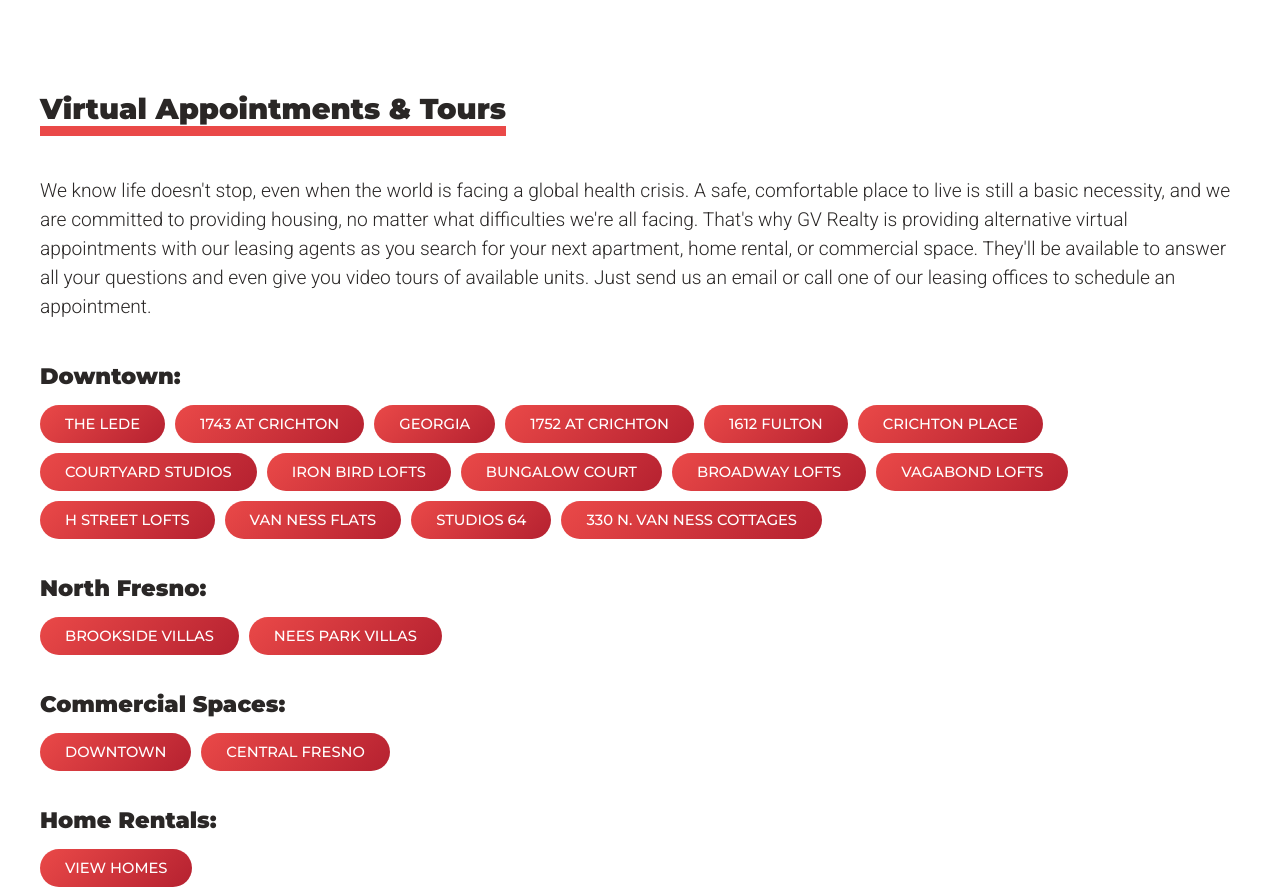
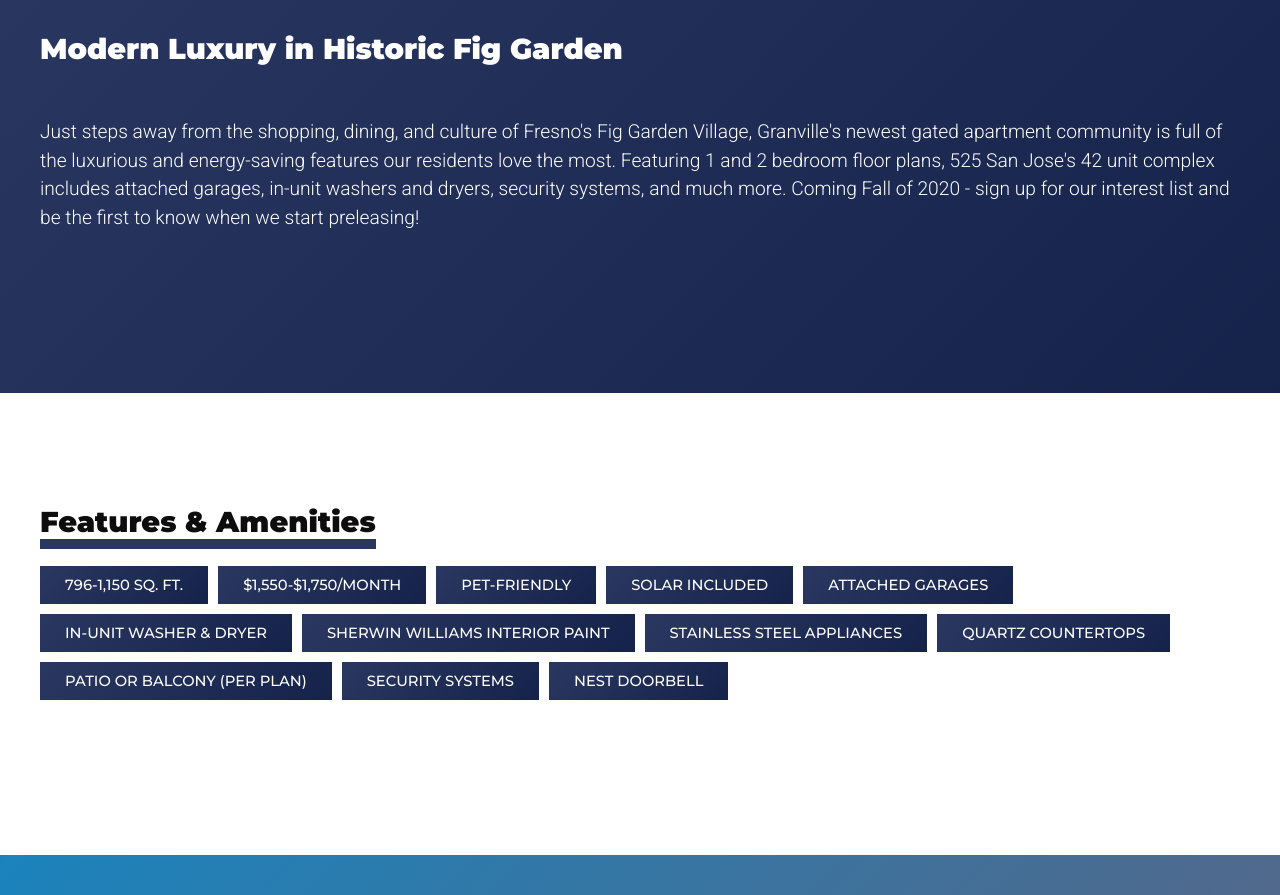
Before and after one commit to hreilly/525sanjose.com, a plain HTML site: page index.html in a window 1280 px wide. Shown: the part 880-1775 px from the top of the page. Drawn offline with Linux system fonts and the light colour scheme.

Commit message:
Updates to html and css

```diff
--- a/index.html
+++ b/index.html
@@ -7,7 +7,7 @@
   <meta name="viewport" content="width=device-width, initial-scale=1.0">
   <meta name="description" content="At Granville Realty, community is our top priority. We believe it's our responsibility to help keep our tenants and our staff safe. We hope that you won't hesitate to reach out to us with any question or concerns.">
 
-  <title>Granville Realty - Let's all #StayAtHome</title>
+  <title>525 San Jose - Coming soon to Fig Garden Village | A Granville Community</title>
   <link type="text/css" rel="stylesheet" href="style.css">
   <link href="https://fonts.googleapis.com/css2?family=Montserrat:wght@500;900&family=Roboto:wght@300&display=swap" rel="stylesheet">
 
@@ -23,54 +23,38 @@
         </div>
     </nav>
     <section class="main-content">
-        <div class="flex-container">
+        <!--<div class="flex-container">
             <img src="./images/stay_at_home_graphic-01.png" alt="" class="main-image" />
             <div class="main-text">
                 <h1>#StayAtHome</h1>
                 <p>More than 90% of apartment searches already start online, so why not make the rest of the process accessible from anywhere? When it comes down to it, it's Granville's job to meet these changing needs.</p>
             </div>
+        </div>-->
+        <div style="max-width: 1600px; margin: auto;">
+            <img src="images/header_image_logo-01.jpg" style="display: block; margin: auto; width: 100%; max-width: 100%;"/>
         </div>
         <div class="color-bar-1">
             <div>
-                <h2>What We're Doing</h2>
-                <p><strong>At Granville Realty</strong>, we have always believed in the power of community. We know we must all work together in the face of uncertainty, and there is no higher priority to us than the wellbeing of our current &amp; prospective tenants and our staff. That's why we're striving to create systems that still provide services to you while protecting one another and minimizing in-person interaction. Wherever possible, our staff are working from home so they can be with their families and we can all do our part to keep each other safe. We hope that you won't hesitate to reach out to us with any question or concerns. Below, you'll find helpful information about how we're handling these temporary changes.</p>
+                <h2>Modern Luxury in Historic Fig Garden</h2>
+                <p>Just steps away from the shopping, dining, and culture of Fresno's Fig Garden Village, Granville's newest gated apartment community is full of the luxurious and energy-saving features our residents love the most. Featuring 1 and 2 bedroom floor plans, 525 San Jose's 42 unit complex includes attached garages, in-unit washers and dryers, security systems, and much more. Coming Fall of 2020 - sign up for our interest list and be the first to know when we start preleasing!</p>
             </div>
         </div>
         <div class="white-bar">
             <div>
-                <h2><span style="border-bottom: 10px solid var(--bright-color); font-family: var(--accent-font); font-weight: 900;">Virtual Appointments & Tours</span></h2>
-                <p>We know life doesn't stop, even when the world is facing a global health crisis. A safe, comfortable place to live is still a basic necessity, and we are committed to providing housing, no matter what difficulties we're all facing. That's why GV Realty is providing alternative virtual appointments with our leasing agents as you search for your next apartment, home rental, or commercial space. They'll be available to answer all your questions and even give you video tours of available units. Just send us an email or call one of our leasing offices to schedule an appointment.</p>
-                <h3>Downtown:</h3>
+                <h2><span style="border-bottom: 10px solid var(--bright-color); font-family: var(--accent-font); font-weight: 900;">Features & Amenities</span></h2>
                 <div class="link-wrapper">
-                    <a href="http://www.rentgranville.com/property/the-lede/235" target="_blank" class="main_button light_button">The Lede</a>
-                    <a href="http://www.rentgranville.com/property/1743-at-crichton/307" target="_blank" class="main_button light_button">1743 at Crichton</a>
-                    <a href="http://www.rentgranville.com/property/georgia/356" target="_blank" class="main_button light_button">Georgia</a>
-                    <a href="http://www.rentgranville.com/property/1752-at-crichton-4plex/308" target="_blank" class="main_button light_button">1752 at Crichton</a>
-                    <a href="http://www.rentgranville.com/property/1612-fulton/89" target="_blank" class="main_button light_button">1612 Fulton</a>
-                    <a href="http://www.rentgranville.com/property/crichton-place/153" target="_blank" class="main_button light_button">Crichton Place</a>
-                    <a href="http://www.rentgranville.com/property/courtyard-studios/186" target="_blank" class="main_button light_button">Courtyard Studios</a>
-                    <a href="http://www.rentgranville.com/property/iron-bird-lofts/2" target="_blank" class="main_button light_button">Iron Bird Lofts</a>
-                    <a href="http://www.rentgranville.com/property/bungalow-court/69" target="_blank" class="main_button light_button">Bungalow Court</a>
-                    <a href="http://www.rentgranville.com/property/broadway-lofts/3" target="_blank" class="main_button light_button">Broadway Lofts</a>
-                    <a href="http://www.rentgranville.com/property/vagabond-lofts/4" target="_blank" class="main_button light_button">Vagabond Lofts</a>
-                    <a href="http://www.rentgranville.com/property/h-street-lofts/7" target="_blank" class="main_button light_button">H Street Lofts</a>
-                    <a href="http://www.rentgranville.com/property/van-ness-flats/332" target="_blank" class="main_button light_button">Van Ness Flats</a>
-                    <a href="http://www.rentgranville.com/property/studios-64/12" target="_blank" class="main_button light_button">Studios 64</a>
-                    <a href="http://www.rentgranville.com/property/330-n-van-ness-cottages/10" target="_blank" class="main_button light_button">330 N. Van Ness Cottages</a>
-                </div>
-                <h3>North Fresno:</h3>
-                <div class="link-wrapper">
-                    <a href="https://www.brooksidefresno.com/contact_us/" target="_blank" class="main_button light_button">Brookside Villas</a>
-                    <a href="http://www.rentgranville.com/property/nees-park-villas/11" target="_blank" class="main_button light_button">Nees Park Villas</a>
-                </div>
-                <h3>Commercial Spaces:</h3>
-                <div class="link-wrapper">
-                    <a href="http://www.rentgranville.com/commercial-needs/downtown" target="_blank" class="main_button light_button">Downtown</a>
-                    <a href="http://www.rentgranville.com/commercial-needs/central" target="_blank" class="main_button light_button">Central Fresno</a>
-                </div>
-                <h3>Home Rentals:</h3>
-                <div class="link-wrapper">
-                    <a href="http://www.rentgranville.com/home-rentals" target="_blank" class="main_button light_button">View Homes</a>
+                    <div class="main_button light_button">796-1,150 Sq. Ft.</div>
+                    <div class="main_button light_button">$1,550-$1,750/month</div>
+                    <div class="main_button light_button">Pet-Friendly</div>
+                    <div class="main_button light_button">Solar Included</div>
+                    <div class="main_button light_button">Attached Garages</div>
+                    <div class="main_button light_button">In-unit Washer &amp; Dryer</div>
+                    <div class="main_button light_button">Sherwin Williams Interior Paint</div>
+                    <div class="main_button light_button">Stainless Steel Appliances</div>
+                    <div class="main_button light_button">Quartz Countertops</div>
+                    <div class="main_button light_button">Patio or Balcony (per plan)</div>
+                    <div class="main_button light_button">Security Systems</div>
+                    <div class="main_button light_button">Nest Doorbell</div>
                 </div>
             </div>
         </div>
--- a/style.css
+++ b/style.css
@@ -5,12 +5,12 @@
 
 :root {
     font-size: calc(1rem + .25vw);
-    --dark-color:#2a2726;
+    --dark-color:#0e0d0d;
     --medium-color:#7e8082;
     --light-color: #ffffff;
     --accent-color:#1b83bc;
     --accent-color-2:#665878;
-    --bright-color: #ea4948;
+    --bright-color: #2a3761;
     --element-shadow:1px 1px 5px rgba(42, 39, 38, .2);
     --max-characters:70ch;
     --main-font:'Roboto',sans-serif;
@@ -120,19 +120,17 @@
     font-weight: 300;
 }
 
-button, a {
+button, a, div {
     transition: color .15s ease-in-out,background-color .15s ease-in-out,border-color .15s ease-in-out,-webkit-box-shadow .15s ease-in-out;
 }
 
 .main_button {
     border-width: 0;
-    border-radius: 30px;
     font-family: var(--accent-font);
     color: var(--dark-color);
     text-transform: uppercase;
     padding: 10px 25px;
     margin: auto;
-    cursor: pointer;
     font-size: calc(.7rem + .1vw);
     background-color: white;
     text-decoration: none;
@@ -150,7 +148,7 @@
 
 .light_button {
     background-color: var(--bright-color);
-    background-image: linear-gradient(-45deg, #b52130, transparent);
+    background-image: linear-gradient(-45deg, #15224a, transparent);
     color: white;
 }
 
@@ -188,7 +186,7 @@
     background-color: var(--bright-color);
     padding: 80px 40px 100px;
     text-align: left;
-    background-image: linear-gradient(-45deg, #b52130, transparent);
+    background-image: linear-gradient(-45deg, #15224a, transparent);
 }
 .color-bar-1 div, .color-bar-2 div, .color-bar-3 div {
     max-width: 1280px;
```
